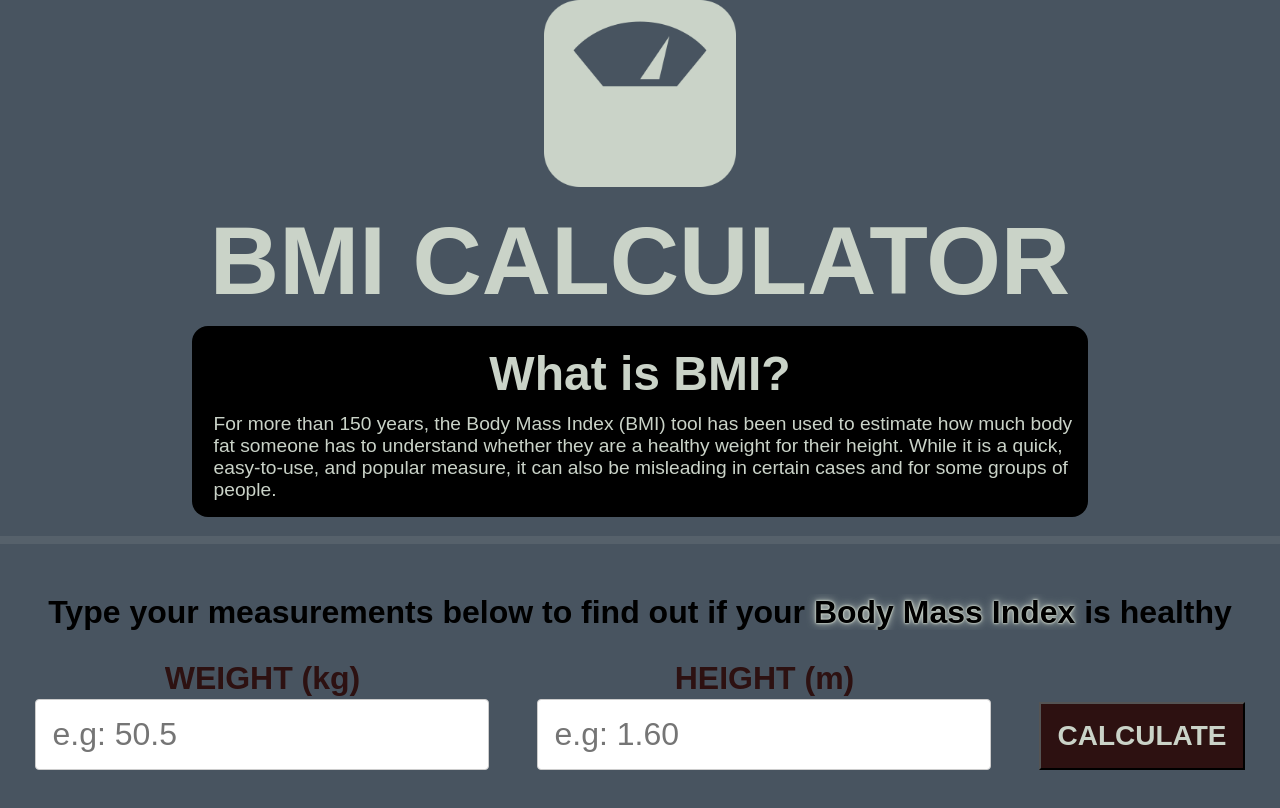
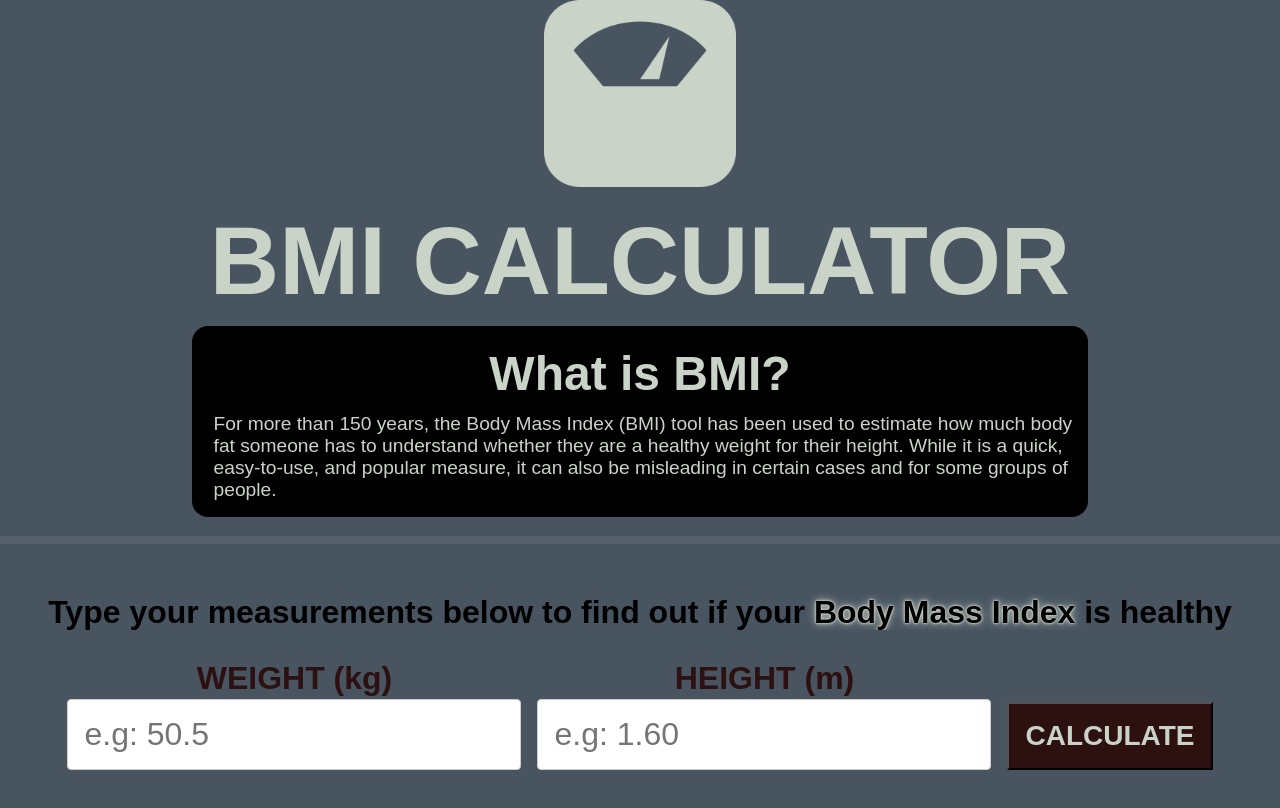
Before and after one commit to susyhaga/BMI_calculator_sh, a React (Vite) app: page / in a window 1280 px wide. Shown: the top 808 px of the page. Built offline with nearby package versions, Linux system fonts and the light colour scheme.

Commit message:
Update Header.module.css

```diff
--- a/src/components/Header/Header.module.css
+++ b/src/components/Header/Header.module.css
@@ -98,7 +98,7 @@
     align-items: center;
     margin-top: 2rem;
     margin-bottom: 10px;
-    gap: 3rem;
+    gap: 1rem;
 
 }
 
@@ -309,8 +309,6 @@
     .inputContainer {
         margin-top: 10px;
         padding-top: 0;
-        margin-right: 2px;
-        margin-left: 2px;
         gap: 0px;
     }
 
```
